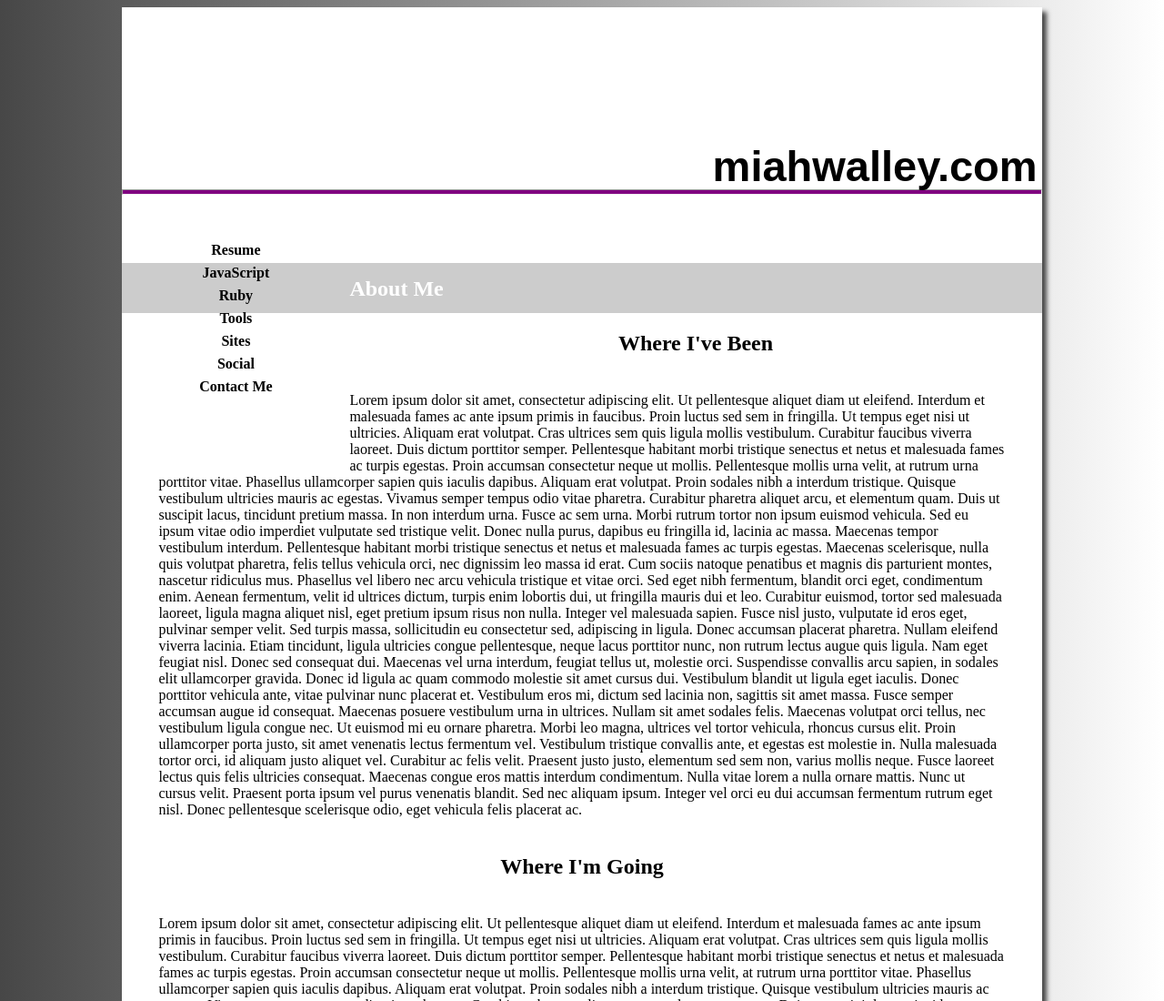
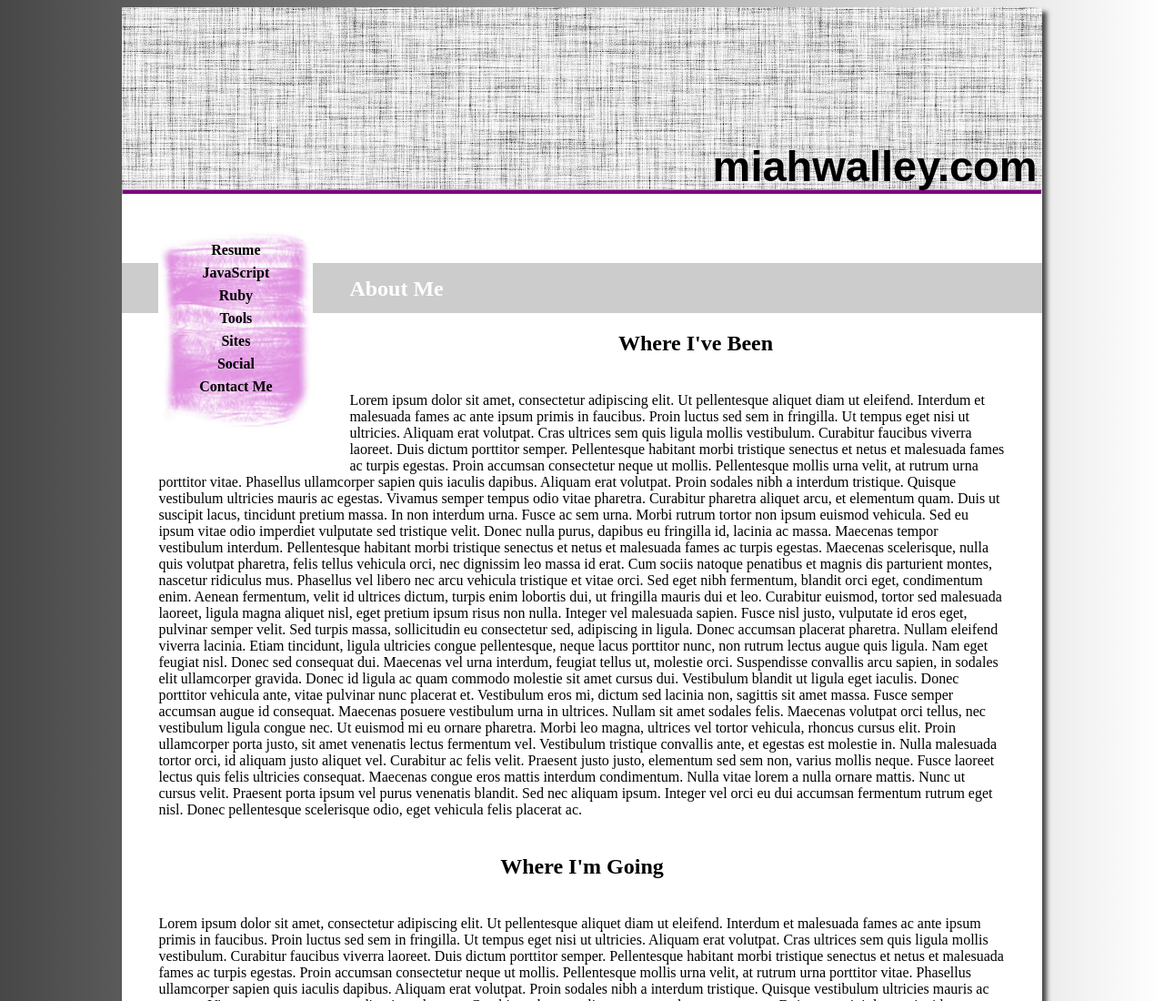
Before and after one commit to MThalacker1/miahwalley.com, a plain HTML site: page index.html in a window 1280 px wide. Shown: the top 1100 px of the page at 91% size. Drawn offline with Linux system fonts and the light colour scheme; files whose address does not match are found by name.

Commit message:
Updates index and style

```diff
--- a/style.css
+++ b/style.css
@@ -14,7 +14,7 @@
 }
 
 #nav{
-  background-image: url(navbg.jpg);
+  background-image: url(images/navbg.jpg);
   background-position: center;
   float: left;
   height: 220px;
@@ -41,7 +41,7 @@ body{
 }
 
 h1{
-  background-image: url(bg.jpg);
+  background-image: url(images/bg.jpg);
   height: 200px;
   margin: 0;
   padding: 0;
```
Also changed, not shown: index.html (+1 -6 lines).
